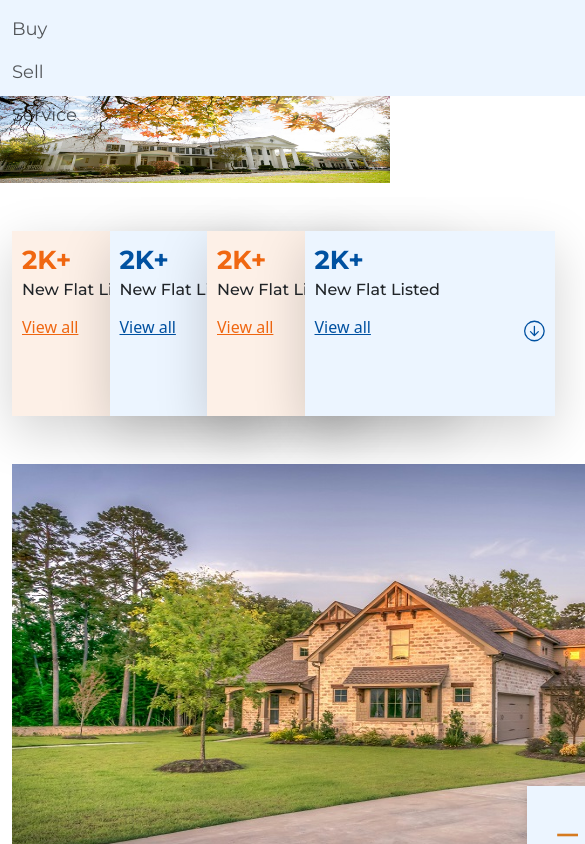
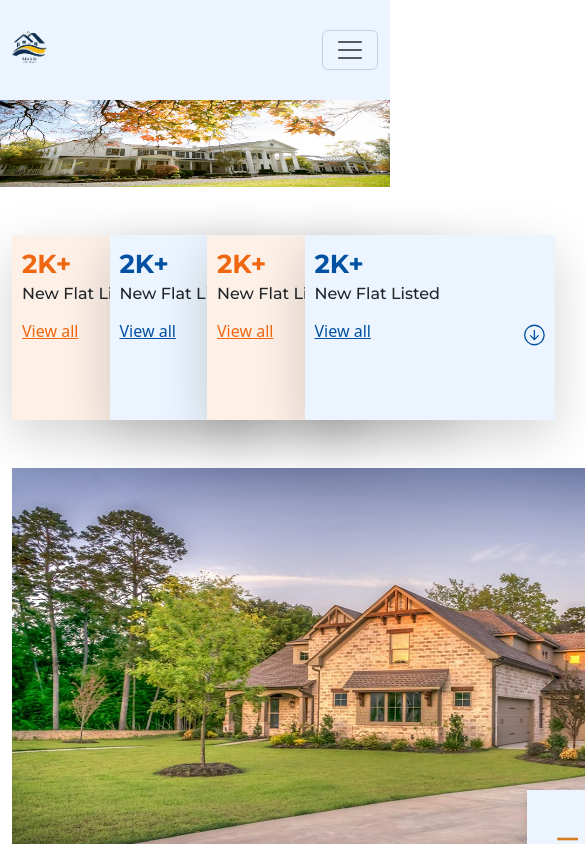
Before and after one commit to Ruhul-Amin-Badol/Real-Estate-Forntend-React, a React (Create React App) app: page /about in a window 390 px wide. Shown: the top 844 px of the page, 585 px wide, since content can reach past the window. Built offline with nearby package versions, Linux system fonts and the light colour scheme.

Commit message:
navber responsive

```diff
--- a/src/assets/css/style.css
+++ b/src/assets/css/style.css
@@ -24,27 +24,75 @@
     font-family: var(--primary-font);
   }
 
-.custom-navbar {
-    width: 1440px;
-    height: 96px;
-    padding: 0px 112px;
+  /*navber start */
+
+  .custom-navbar {
+    height: 100px;
     background-color: #ECF5FF;
     box-shadow: rgba(0, 20, 38, 0.12);
     font-family: 'Montserrat', sans-serif;
     font-size: 18px;
-    font-weight: 400;
-    line-height: 27px;
-    text-align: left;
+    font-weight: 500;
     color: rgba(0, 0, 0, 1);
-    gap: 32px;
+    padding: 10px;
   }
+
+  /* Ensure the logo stays centered */
+  .navbar-logo-container {
+    position: absolute;
+    left: 50%;
+    transform: translateX(-50%);
+  }
+
+  /* Adjust logo size */
   .navbar-logo {
-    width: 53.29px;
+    width: 53px;
     height: 80px;
-    gap: 0px;
-    opacity: 0px;
+  }
 
+  .nav-item:hover {
+    color: var(--primary-color) !important;
   }
+
+  /* Responsive adjustments */
+  @media (max-width: 991.98px) {
+    .navbar-logo {
+      width: 40px;
+      height: 60px;
+    }
+
+    .navbar-nav {
+      text-align: center;
+      padding: 10px 0;
+    }
+
+    /* Adjust the navbar padding */
+    .custom-navbar {
+      padding: 0px 25px;
+    }
+  }
+
+  @media (max-width: 767.98px) {
+    .navbar-logo {
+      width: 35px;
+      height: 50px;
+    }
+
+    /* Stack the nav items vertically on smaller screens */
+    .navbar-nav {
+      text-align: center;
+      margin-top: 10px;
+    }
+
+    /* Adjust navbar logo container */
+    .navbar-logo-container {
+      position: relative;
+      left: 0;
+      transform: none;
+    }
+  }
+
+  /*navber end */
 
   .hero-container {
     position: relative;
--- a/src/assets/pages/BuyerSearchResult.jsx
+++ b/src/assets/pages/BuyerSearchResult.jsx
@@ -102,6 +102,7 @@ const BuyerSearchResult = () => {
       <Testimonials />
       <Footer />
       </div>
+
         ):(
 
           <PropertyDetails/>
--- a/src/component/Navber.jsx
+++ b/src/component/Navber.jsx
@@ -1,5 +1,6 @@
 import React from "react";
 import haritage from "../assets/images/haritage.png";
+import logo1 from "../assets/images/logo1.png";
 import {
   BrowserRouter as Router,
   Route,
@@ -13,18 +14,37 @@ function Navber() {
   const navigate = useNavigate();
 
   const handleLogout = () => {
-      localStorage.removeItem('token');
-      localStorage.removeItem('user');
-      navigate('/login'); // Redirect to the login page
+    localStorage.removeItem("token");
+    localStorage.removeItem("user");
+    navigate("/login");
   };
+
   return (
-    <>
     <nav className="navbar navbar-expand-lg custom-navbar">
-        <div className="container">
-          <div className="row w-100">
-            {/* First column - Left Menu */}
-            <div className="col-5 d-flex align-items-center">
-              <ul className="navbar-nav">
+      <div className="container-fluid">
+        {/* Logo in the center */}
+        <div className="navbar-logo-container d-flex justify-content-center">
+          <Link className="navbar-brand" to="/">
+            <img src={logo1} alt="logo" className="navbar-logo" />
+          </Link>
+        </div>
+
+        {/* Toggler for small screens */}
+        <button
+          className="navbar-toggler"
+          type="button"
+          data-bs-toggle="collapse"
+          data-bs-target="#navbarNav"
+          aria-controls="navbarNav"
+          aria-expanded="false"
+          aria-label="Toggle navigation"
+        >
+          <span className="navbar-toggler-icon"></span>
+        </button>
+
+        <div className="collapse navbar-collapse" id="navbarNav">
+          {/* Left Menu */}
+          <ul className="navbar-nav me-auto">
             <li className="nav-item">
               <Link className="nav-link" to="/">
                 Buy
@@ -41,18 +61,9 @@ function Navber() {
               </Link>
             </li>
           </ul>
-            </div>
 
-            {/* Second column - Logo */}
-            <div className="col-2 d-flex justify-content-center align-items-center">
-              <Link className="navbar-brand" to="/">
-                <img src={haritage} alt="logo" className="navbar-logo" />
-              </Link>
-            </div>
-
-            {/* Third column - Right Menu */}
-            <div className="col-5 d-flex justify-content-end align-items-center">
-              <ul className="navbar-nav">
+          {/* Right Menu */}
+          <ul className="navbar-nav ms-auto">
             <li className="nav-item">
               <Link className="nav-link" to="/productsList">
                 Manage Rentals
@@ -80,9 +91,7 @@ function Navber() {
           </ul>
         </div>
       </div>
-        </div>
     </nav>
-    </>
   );
 }
 
--- a/src/component/Testimonials.jsx
+++ b/src/component/Testimonials.jsx
@@ -1,9 +1,6 @@
 import React from 'react'
 import Testimonial1 from "../assets/images/testimonial1.jpg";
 import Productcart3 from "../assets/images/prductcart3.jpg";
-import { PiRectangleFill } from "react-icons/pi";
-import { CiLocationOn } from "react-icons/ci";
-import { BiSolidImage } from "react-icons/bi";
 import { MdGrade,MdOutlineGrade } from "react-icons/md";
 import Slider from "react-slick";
 import "slick-carousel/slick/slick.css";
```
Also changed, not shown: src/assets/images/logo1.png (added). Lines whose indentation alone changed are shown as unchanged.
